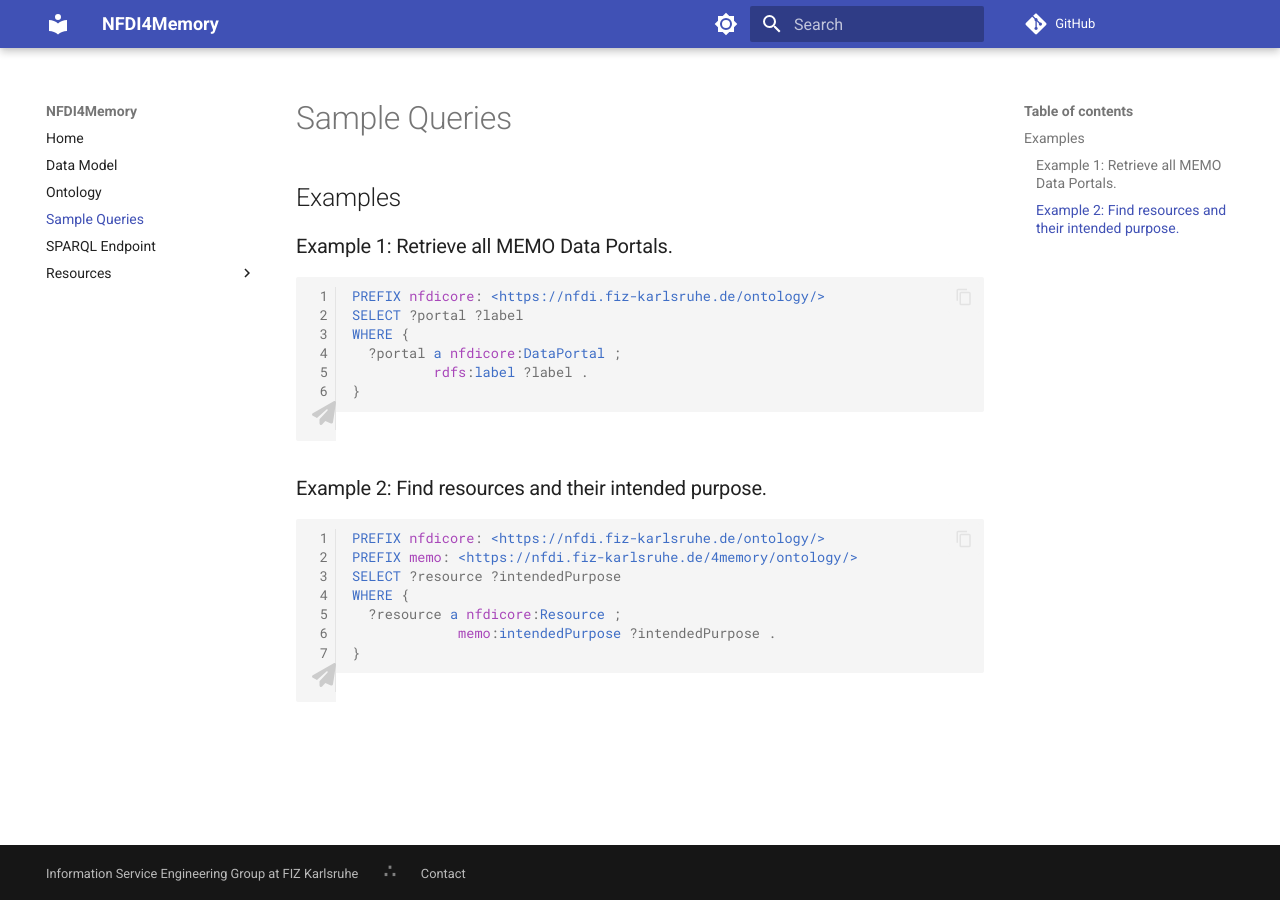
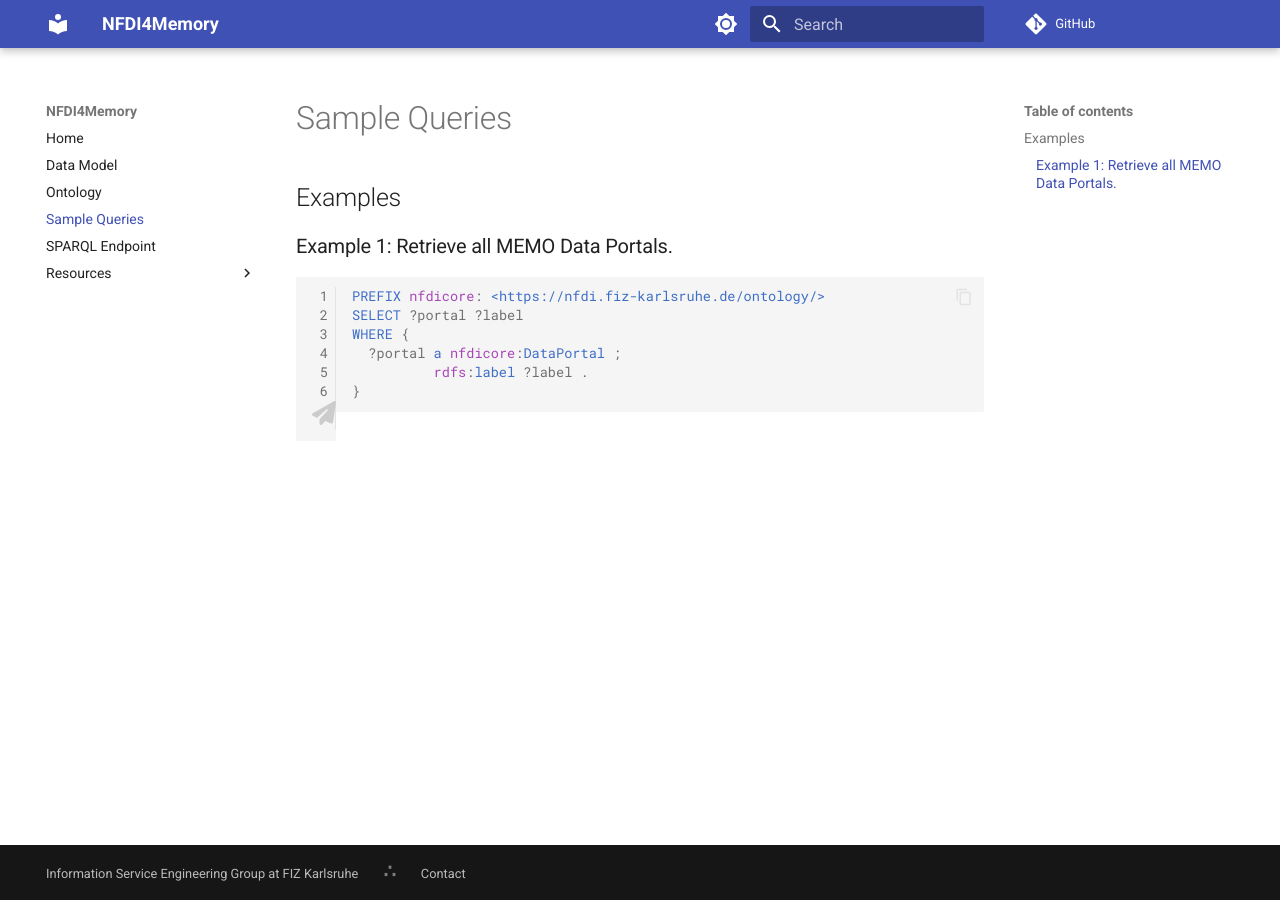
Before and after one commit to ISE-FIZKarlsruhe/nfdi4memory, an MkDocs documentation site: the page built from docs/queries.md, in a window 1280 px wide. Built offline with MkDocs 1.6.1 and Material for MkDocs 9.7.7, drawn with Linux system fonts in a browser that asks for light colours; comment, search, counter and statistics services are not loaded.

Commit message:
Update queries.md

````diff
--- a/docs/queries.md
+++ b/docs/queries.md
@@ -10,14 +10,3 @@ WHERE {
           rdfs:label ?label .
 }
 ```
-
-### Example 2: Find resources and their intended purpose.
-```sparql
-PREFIX nfdicore: <https://nfdi.fiz-karlsruhe.de/ontology/>
-PREFIX memo: <https://nfdi.fiz-karlsruhe.de/4memory/ontology/>
-SELECT ?resource ?intendedPurpose
-WHERE {
-  ?resource a nfdicore:Resource ;
-             memo:intendedPurpose ?intendedPurpose .
-}
-```
````
